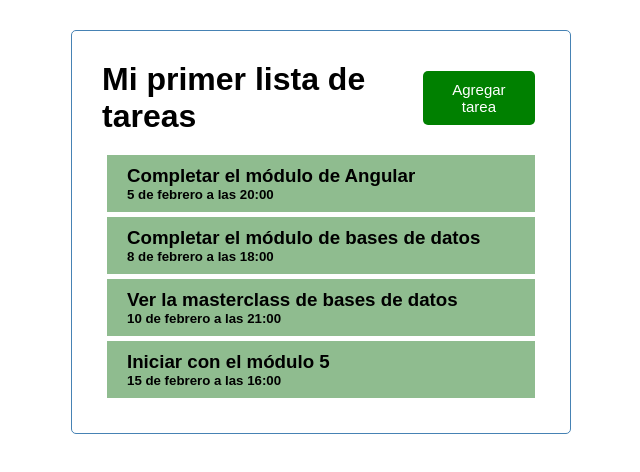
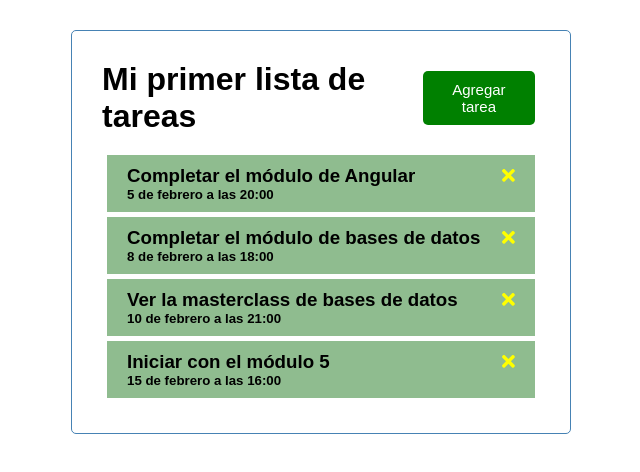
Before and after one commit to CocoCocoAlx/MiArgPrograma-Angular, an Angular app: page / in a window 1280 px wide. Shown: the top 472 px of the page, without its empty margins (319-959 px from the left). Built offline with nearby package versions, Linux system fonts and the light colour scheme.

Commit message:
Formato de listado de tareas

```diff
--- a/package.json
+++ b/package.json
@@ -18,6 +18,11 @@
     "@angular/platform-browser": "~13.1.0",
     "@angular/platform-browser-dynamic": "~13.1.0",
     "@angular/router": "~13.1.0",
+    "@fortawesome/angular-fontawesome": "^0.10.1",
+    "@fortawesome/fontawesome-svg-core": "~1.2.36",
+    "@fortawesome/free-brands-svg-icons": "^5.15.4",
+    "@fortawesome/free-regular-svg-icons": "^5.15.4",
+    "@fortawesome/free-solid-svg-icons": "^5.15.4",
     "rxjs": "~7.4.0",
     "tslib": "^2.3.0",
     "zone.js": "~0.11.4"
--- a/src/app/app.module.ts
+++ b/src/app/app.module.ts
@@ -6,6 +6,7 @@
 import { ButtonComponent } from './components/button/button.component';
 import { TasksComponent } from './components/tasks/tasks.component';
 import { TaskItemComponent } from './components/task-item/task-item.component';
+import { FontAwesomeModule } from '@fortawesome/angular-fontawesome';
 
 @NgModule({
   declarations: [
@@ -16,7 +17,8 @@
     TaskItemComponent
   ],
   imports: [
-    BrowserModule
+    BrowserModule,
+    FontAwesomeModule
   ],
   providers: [],
   bootstrap: [AppComponent]
--- a/src/app/components/button/button.component.ts
+++ b/src/app/components/button/button.component.ts
@@ -8,7 +8,7 @@
 export class ButtonComponent implements OnInit {
   @Input() text: string = ""; //se define el método por el cual se toma el texto del botón (lo busca en el módulo HTML del header)
   @Input() color: string = ""; //ídem para el color
-  @Output() btnClick = new EventEmitter()
+  @Output() btnClick = new EventEmitter() //esta es una definición para eventos que "salen" del módulo
 
   constructor() { }
 
@@ -16,7 +16,7 @@
   }
 
   onClick() {
-    this.btnClick.emit()
+    this.btnClick.emit() //orden para que el click "salga" del módulo
   }
 
 }
--- a/src/app/components/task-item/task-item.component.html
+++ b/src/app/components/task-item/task-item.component.html
@@ -1,4 +1,7 @@
 <div class="task">
-    <h3>{{task.text}}</h3> <!--acá se importan los textos y el día de cada tarea en una tarjeta-->
+    <h3>{{task.text}}<fa-icon
+        [icon]="faTimes"
+        [ngStyle]="{'color':'yellow'}"
+        ></fa-icon></h3> <!--acá se importan los textos y el día de cada tarea en una tarjeta-->
     <h5>{{task.day}}</h5>
 </div>
--- a/src/app/components/task-item/task-item.component.ts
+++ b/src/app/components/task-item/task-item.component.ts
@@ -1,6 +1,7 @@
 import { Component, OnInit , Input} from '@angular/core';
 import { Task } from 'src/app/Task';
 import { TASKS } from 'src/app/mock-tasks';
+import { faTimes } from '@fortawesome/free-solid-svg-icons';
 
 @Component({
   selector: 'app-task-item',
@@ -9,7 +10,9 @@
 })
 export class TaskItemComponent implements OnInit {
 
-  @Input() task: Task = TASKS[0]
+  @Input() task: Task = TASKS[0] //acá se importa la lista de tareas
+
+  faTimes = faTimes;
 
   constructor() { }
 
```
Also changed, not shown: 1 other file (tests, documents, lock files or other folders).
